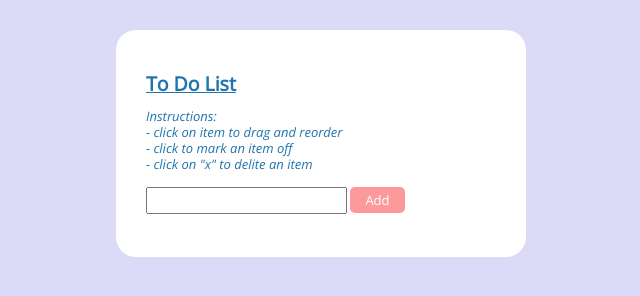
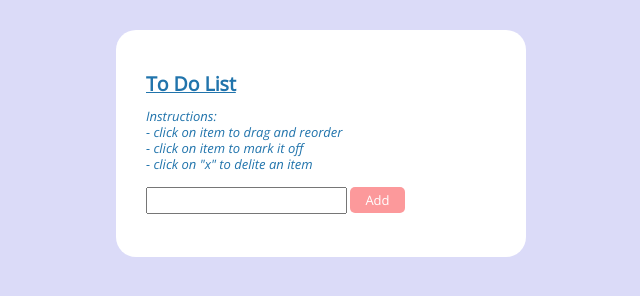
Before and after one commit to DarkoLanovic/to-do-list-app, a plain HTML site: page index.html in a window 1280 px wide. Shown: the full height of the page, 319-959 px from the left. Drawn offline with nearby package versions, Linux system fonts and the light colour scheme.

Commit message:
Update index.html
This commit will make changes.

```diff
--- a/index.html
+++ b/index.html
@@ -11,7 +11,7 @@
 <body>
   <div class="container">
     <h2 class="h2">To Do List</h2>
-    <p><em>Instructions:<br>- click on item to drag and reorder <br> - click to mark an item off<br> - click on "x" to delite an item </em></p>
+    <p><em>Instructions:<br>- click on item to drag and reorder <br> - click on item to mark it off<br> - click on "x" to delite an item </em></p>
 
     <form name="toDoList">
       <input id="input" type="text" name="ListItem" />
```
